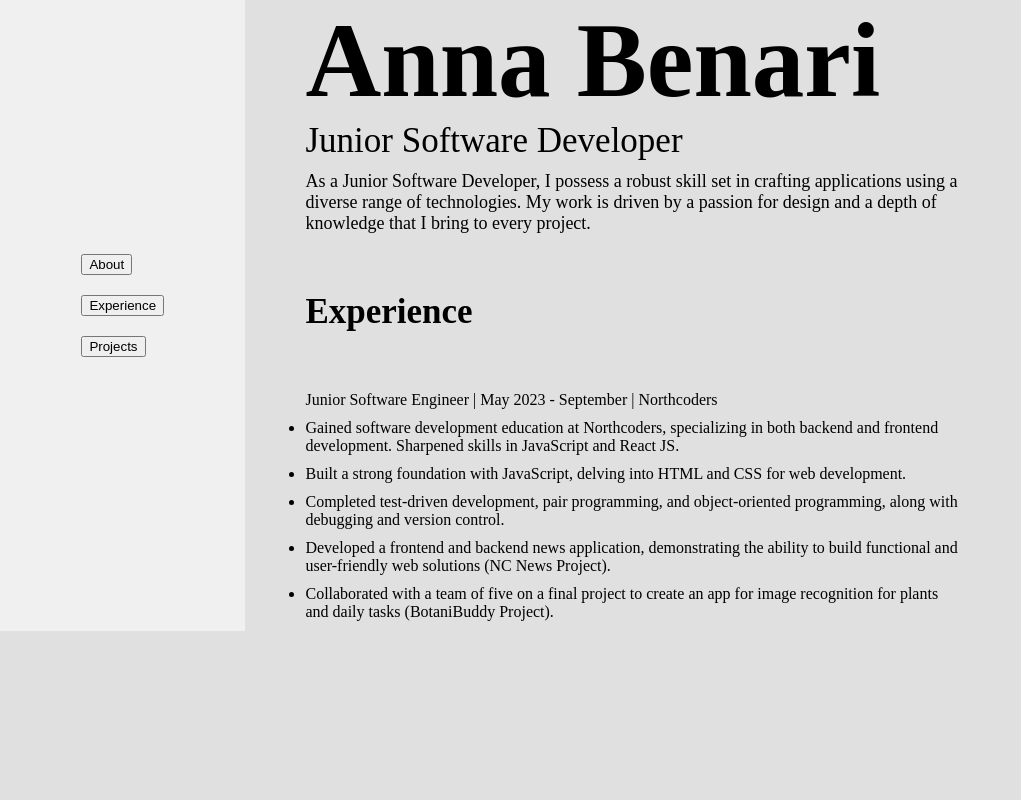
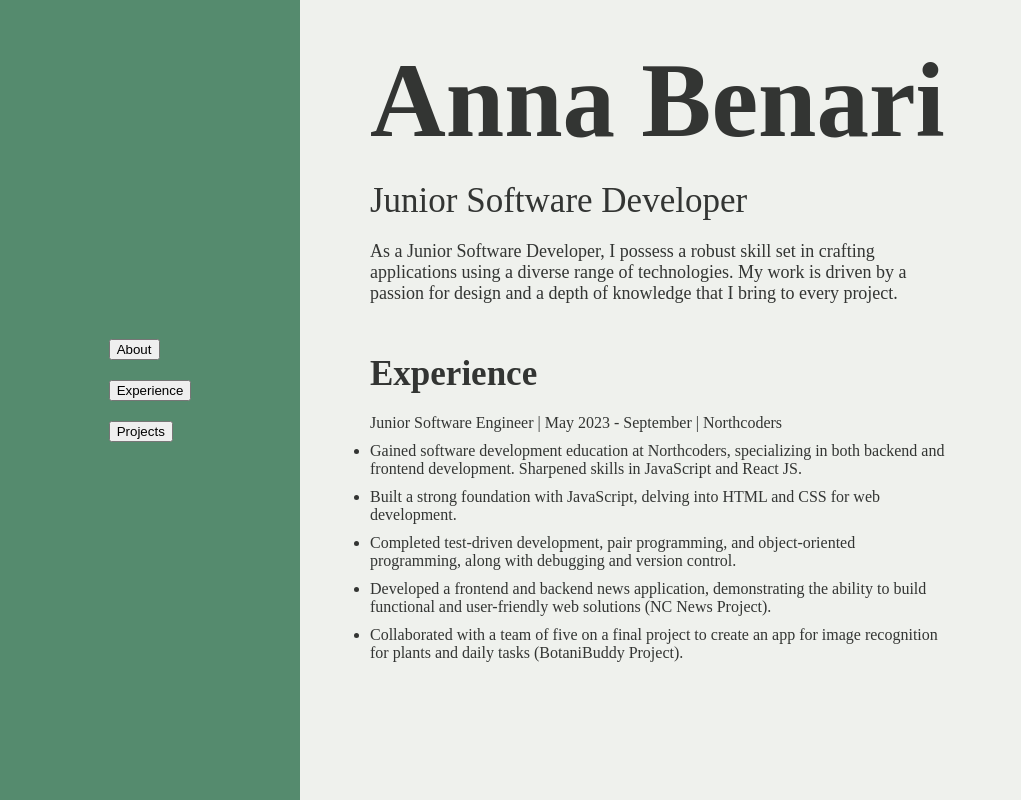
Before and after one commit to annabenari/portfolioWeb, a plain HTML site: page index.html in a window 1280 px wide. Shown: the whole page, without its empty margins (0-1021 px from the left). Drawn offline with Linux system fonts and the light colour scheme.

Commit message:
updated info and layout

```diff
--- a/style.css
+++ b/style.css
@@ -1,23 +1,28 @@
 body, h1, p, ul, li {
     margin: 0;
     padding: 0;
+    color: #333533; /* Set font color to #333533 */
 }
 
 body {
     margin: 0;
-    background-color: #e0e0e0;
+    background-color: #EFF1ED;
 }
 
 .container {
     display: flex;
+    height: 100vh; /* Set the height of the container to 100% of the viewport height */
 }
 
 .side-bar {
-    flex: 0.75;
+    width: 300px; /* Set a fixed width for the sidebar */
     display: flex;
-    align-items: center;
-    justify-content: center;
-    background-color: #f0f0f0;
+    flex-direction: column; /* Ensure the sidebar is a column */
+    justify-content: center; /* Center content vertically */
+    align-items: center; /* Center content horizontally */
+    background-color: #558B6E;
+    height: 100%; /* Set the height of the sidebar to 100% of the container height */
+    position: fixed; /* Fix the sidebar position */
 }
 
 .side-bar-list {
@@ -29,26 +34,31 @@ body {
     flex: 2;
     display: flex;
     flex-direction: column;
-    padding-left: 60px;
-    padding-right: 25%;
+    padding-left: 370px; /* Adjust the padding to account for the fixed sidebar width */
+    padding-right: 330px;
 }
 
 .main-header {
     font-size: 70px;
-    margin: 0; /* Reset margin */
+    margin: 20px 0; /* Adjust top and bottom margin */
+    padding-top: 20px;
 }
 
 .sub-title {
     font-size: 35px;
-    margin-bottom: 10px; /* Adjust as needed */
+    margin-bottom: 20px; /* Adjust bottom margin */
 }
 
 .introduction {
     font-size: 18px;
+    margin-bottom: 30px; /* Adjust bottom margin */
 }
 
 .experience-heading {
     font-size: 35px;
+    padding-top: 20px; /* Adjust top padding */
+    padding-bottom: 20px;
+    margin: 0;
 }
 
 .experience-entry ul {
```
